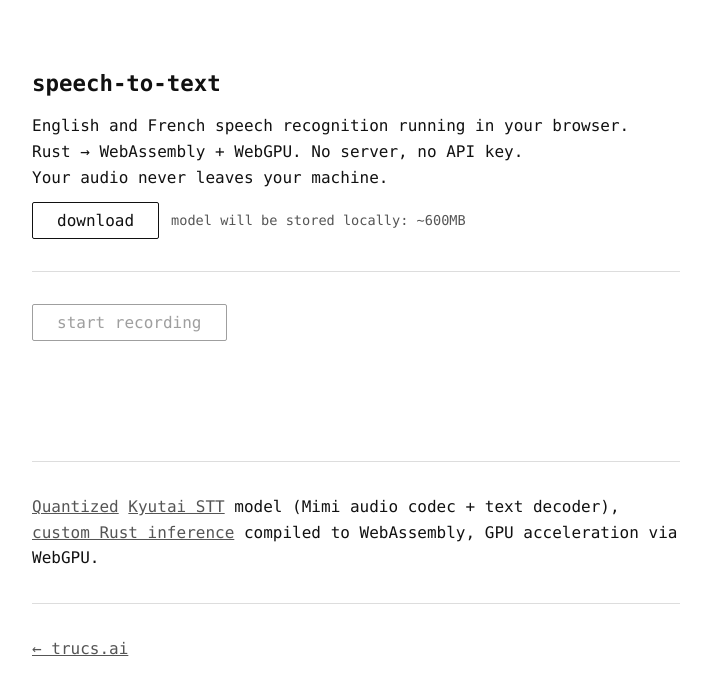
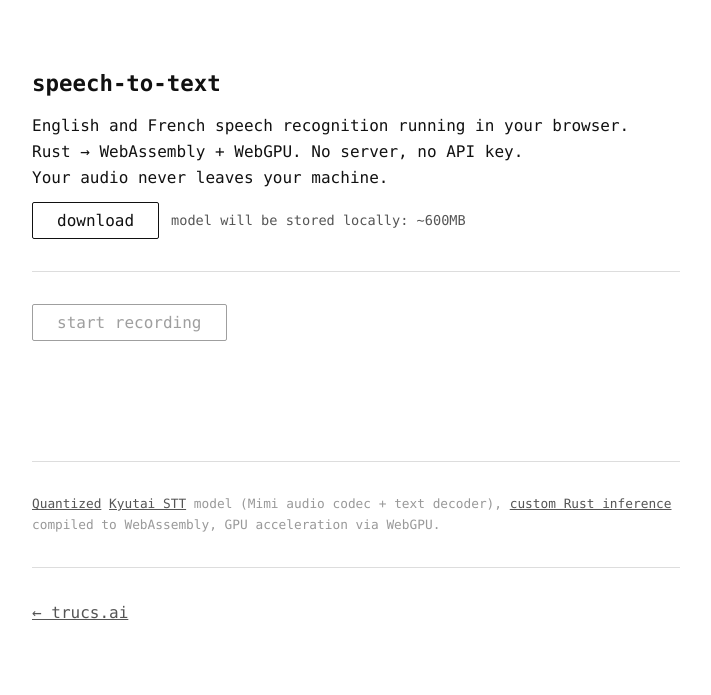
Before and after one commit to idle-intelligence/trucs.ai, a Jekyll site: the page stt/index.html, which Jekyll copies as it is, in a window 1280 px wide. Shown: the top 695 px of the page, without its empty margins (284-995 px from the left). Built offline with Jekyll 4.4.1, drawn with Linux system fonts in a browser that asks for light colours.

Commit message:
Style model descriptions with panel-desc class across all pages

```diff
--- a/llm-tts/index.html
+++ b/llm-tts/index.html
@@ -98,6 +98,10 @@
       font-size: 0.8rem;
       min-height: 1.2em;
     }
+    .panel-desc {
+      color: #999;
+      font-size: 0.8rem;
+    }
     #mobile-fallback { display: none; }
     @media (max-width: 768px) {
       .panels { display: none; }
@@ -158,7 +162,7 @@
 
     <hr>
 
-    <p>
+    <p class="panel-desc">
       LLM: <a href="https://huggingface.co/HuggingFaceTB/SmolLM2-1.7B-Instruct">SmolLM2-1.7B-Instruct</a>, single-turn chat via WebGPU with <a href="https://github.com/mlc-ai/web-llm">WebLLM</a>.<br>
       TTS: <a href="https://huggingface.co/idle-intelligence/pocket-tts-int8">Quantized</a> <a href="https://github.com/kyutai-labs/pocket-tts">Kyutai Pocket-TTS</a> model, <a href="https://github.com/idle-intelligence/tts-web">custom Rust inference</a> compiled to WebAssembly.
     </p>
--- a/llm/index.html
+++ b/llm/index.html
@@ -72,6 +72,10 @@
       color: #999;
       font-size: 0.8rem;
     }
+    .panel-desc {
+      color: #999;
+      font-size: 0.8rem;
+    }
     #voice-link {
       margin-top: 0.75em;
       font-size: 0.85rem;
@@ -111,7 +115,7 @@
 
     <hr>
 
-    <p><a href="https://huggingface.co/HuggingFaceTB/SmolLM2-1.7B-Instruct">SmolLM2-1.7B-Instruct</a>, single-turn chat via WebGPU with <a href="https://github.com/mlc-ai/web-llm">WebLLM</a>.</p>
+    <p class="panel-desc"><a href="https://huggingface.co/HuggingFaceTB/SmolLM2-1.7B-Instruct">SmolLM2-1.7B-Instruct</a>, single-turn chat via WebGPU with <a href="https://github.com/mlc-ai/web-llm">WebLLM</a>.</p>
 
     <hr>
     <p><a href="/">← trucs.ai</a></p>
--- a/stt/index.html
+++ b/stt/index.html
@@ -53,6 +53,10 @@
       color: #999;
       font-size: 0.8rem;
     }
+    .panel-desc {
+      color: #999;
+      font-size: 0.8rem;
+    }
   </style>
 </head>
 <body>
@@ -78,7 +82,7 @@
 
     <hr>
 
-    <p><a href="https://huggingface.co/idle-intelligence/stt-1b-en_fr-q4_0-webgpu">Quantized</a> <a href="https://github.com/kyutai-labs/delayed-streams-modeling">Kyutai STT</a> model (Mimi audio codec + text decoder), <a href="https://github.com/idle-intelligence/stt-web">custom Rust inference</a> compiled to WebAssembly, GPU acceleration via WebGPU.</p>
+    <p class="panel-desc"><a href="https://huggingface.co/idle-intelligence/stt-1b-en_fr-q4_0-webgpu">Quantized</a> <a href="https://github.com/kyutai-labs/delayed-streams-modeling">Kyutai STT</a> model (Mimi audio codec + text decoder), <a href="https://github.com/idle-intelligence/stt-web">custom Rust inference</a> compiled to WebAssembly, GPU acceleration via WebGPU.</p>
 
     <hr>
     <p><a href="/">← trucs.ai</a></p>
--- a/tts/index.html
+++ b/tts/index.html
@@ -119,6 +119,10 @@
       word-break: break-word;
       min-height: 4em;
     }
+    .panel-desc {
+      color: #999;
+      font-size: 0.8rem;
+    }
   </style>
 </head>
 <body>
@@ -160,7 +164,7 @@
 
     <hr>
 
-    <p><a href="https://huggingface.co/idle-intelligence/pocket-tts-int8">Quantized</a> <a href="https://github.com/kyutai-labs/pocket-tts">Kyutai Pocket-TTS</a> model, <a href="https://github.com/idle-intelligence/tts-web">custom Rust inference</a> compiled to WebAssembly.</p>
+    <p class="panel-desc"><a href="https://huggingface.co/idle-intelligence/pocket-tts-int8">Quantized</a> <a href="https://github.com/kyutai-labs/pocket-tts">Kyutai Pocket-TTS</a> model, <a href="https://github.com/idle-intelligence/tts-web">custom Rust inference</a> compiled to WebAssembly.</p>
 
     <hr>
     <p><a href="/">← trucs.ai</a></p>
```
